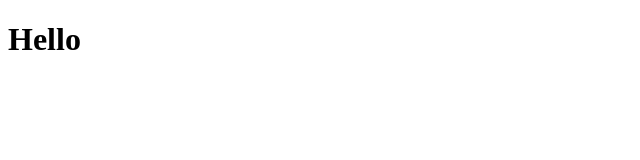
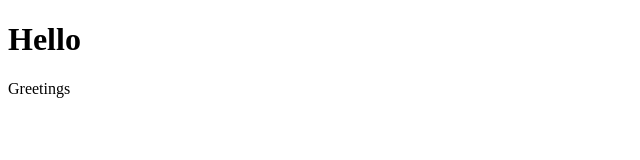
Before and after one commit to Arya977/GitTest, a plain HTML site: page index.html in a window 1280 px wide. Shown: the full height of the page, 0-640 px from the left. Drawn offline with Linux system fonts and the light colour scheme.

```diff
--- a/index.html
+++ b/index.html
@@ -10,5 +10,9 @@
     <h1>
         Hello
     </h1>
+
+    <p
+        >Greetings
+    </p>
 </body>
 </html>
```
